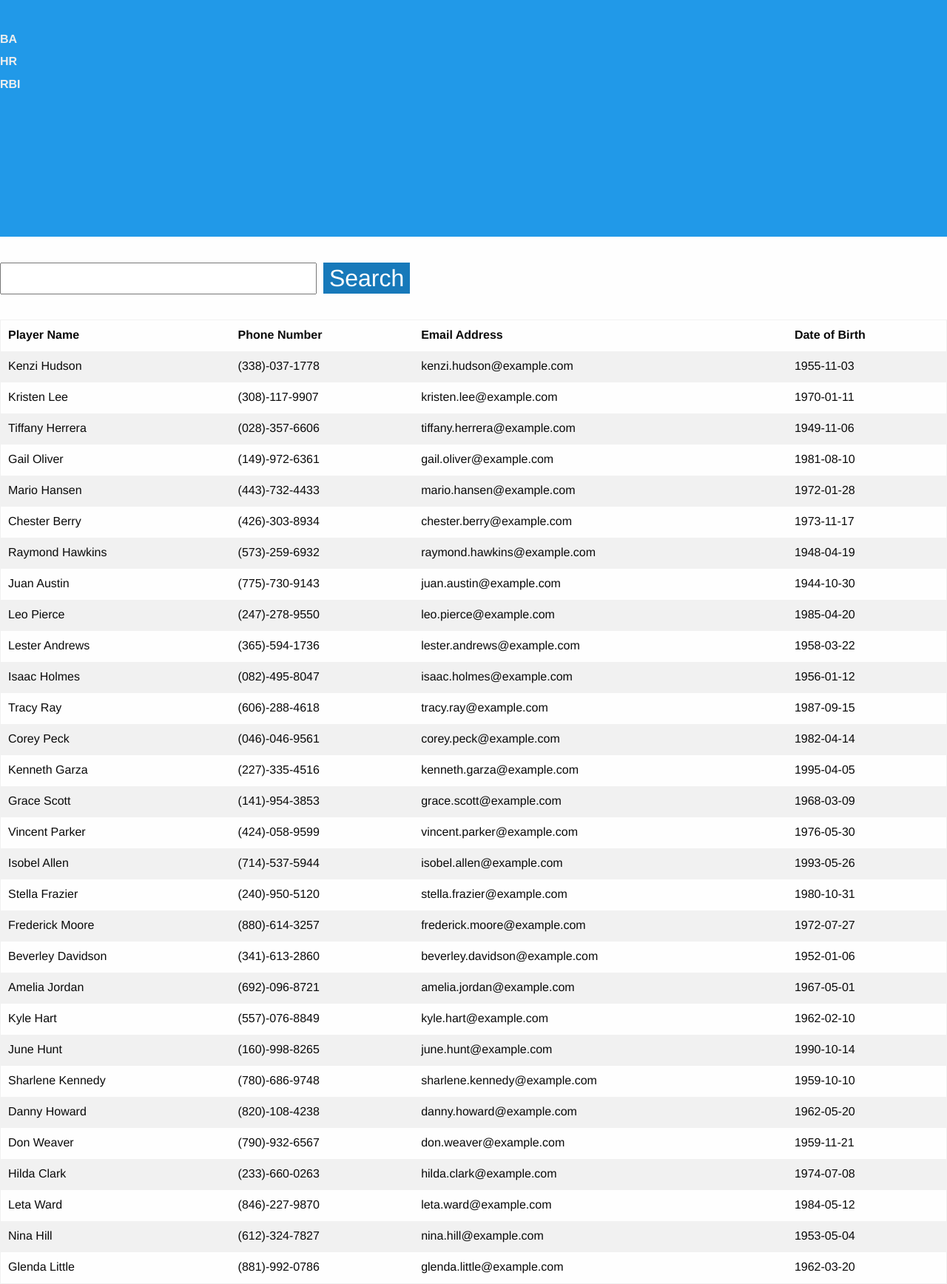
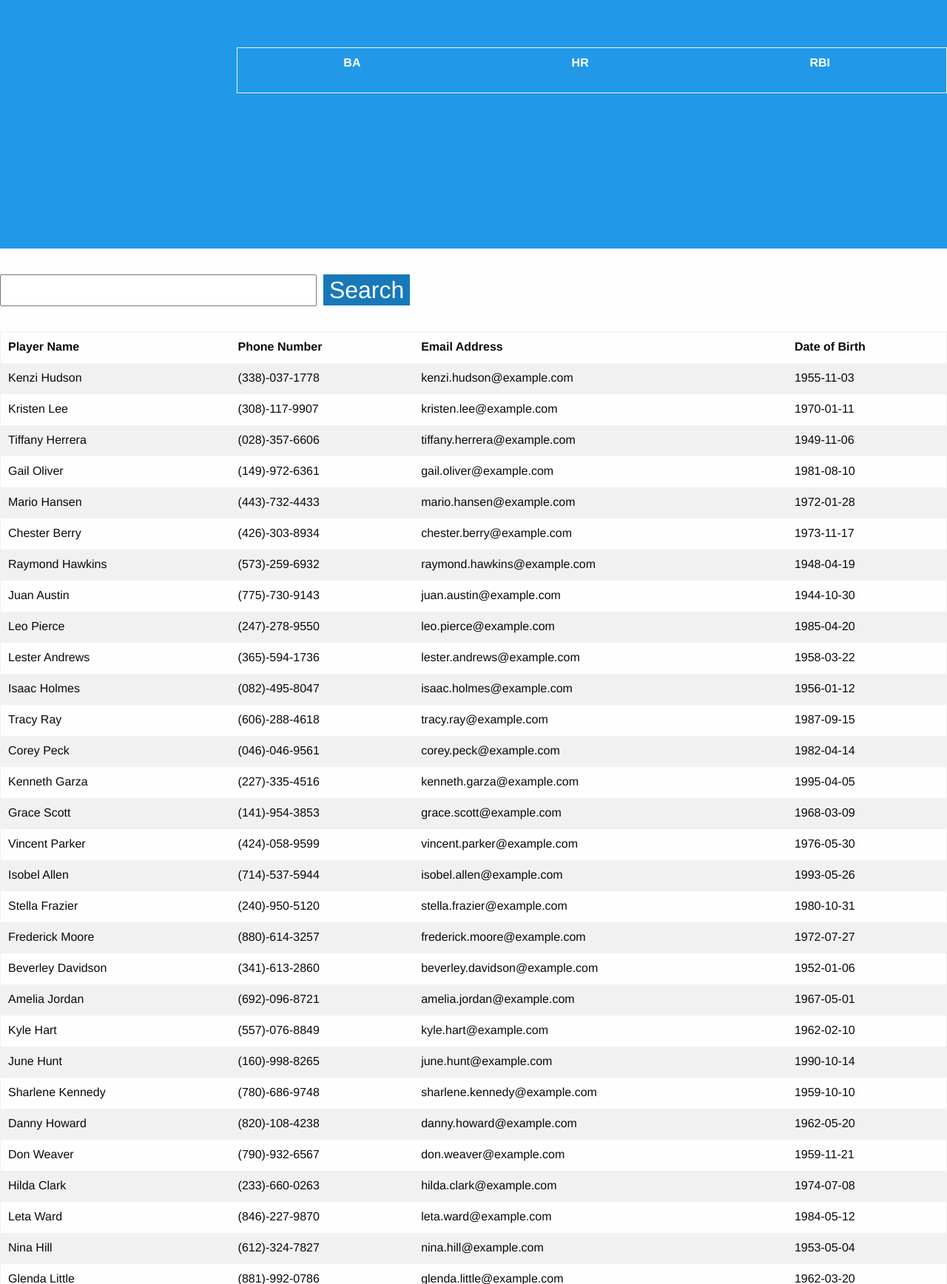
Before and after one commit to tnez/roster, a Flask app: page / in a window 1280 px wide. Shown: the top 1736 px of the page at 74% size. Run offline with Flask 2, Linux system fonts and the light colour scheme; lists and menus that the app fills with data are empty; some libraries are stand-ins or nearby versions.

Commit message:
Minor styling fixes.

```diff
--- a/static/main.css
+++ b/static/main.css
@@ -6,17 +6,22 @@ section {
 
 section.bio {
   padding-top: 2em;
-  height: 20em;
+  height: 21em;
   background: #2199E8;
-  color: #eee;
+  color: white;
 }
 
 section.bio img {
   border-radius: 50%;
-  float: right;
+  margin-bottom: 1em;
   max-height: 12em;
   max-width: 12em;
-  margin-top: 1.66em;
+  text-align: center;
+}
+
+section.bio tr,
+section.bio table tbody tr:nth-child(even) {
+  background: #2199E8;
 }
 
 section.search {
@@ -30,4 +35,13 @@ section.search .label {
 
 th { text-align: left; }
 
+.clickable:hover {
+  background: #2199E8;
+  color: white;
+  cursor: pointer;
+}
+
 .capitalize { text-transform: capitalize; }
+
+.center-align { text-align: center; }
+.center-align th { text-align: center; }
--- a/templates/index.html
+++ b/templates/index.html
@@ -11,18 +11,22 @@
   <body ng-app="roster">
     <section class="bio" ng-controller="bioCtrl">
       <div class="row">
-        <div class="small-6 columns">
+        <div class="small-8 small-offset-2 medium-6 medium-offset-3 center-align columns">
           <h2 class="capitalize">{{currentPlayer.name}}</h2>
-          <dl>
-            <dt>BA</dt>
-            <dd>{{currentPlayer.battingAvg}}</dd>
-            <dt>HR</dt>
-            <dd>{{currentPlayer.hr}}</dd>
-            <dt>RBI</dt>
-            <dd>{{currentPlayer.rbi}}</dd>
-          </dl>
+          <img src="{{currentPlayer.photo}}">
+          <table>
+            <tr>
+              <th>BA</th>
+              <th>HR</th>
+              <th>RBI</th>
+            </tr>
+            <tr>
+              <td>{{currentPlayer.battingAvg}}</td>
+              <td>{{currentPlayer.hr}}</td>
+              <td>{{currentPlayer.rbi}}</td>
+            </tr>
+          </table>
         </div>
-        <img src="{{currentPlayer.photo}}">
       </div>
     </section>
     <section class="search row">
@@ -37,14 +41,14 @@
           <tr>
             <th>Player Name</th>
             <th>Phone Number</th>
-            <th>Email Address</th>
-            <th>Date of Birth</th>
+            <th class="hide-for-small-only">Email Address</th>
+            <th class="hide-for-small-only">Date of Birth</th>
           </tr>
-          <tr ng-repeat="player in players | filter: searchTerm" ng-click="selectPlayer($index)">
+          <tr class="clickable" ng-repeat="player in players | filter: searchTerm" ng-click="selectPlayer($index)">
             <td class="capitalize">{{player.name}}</td>
             <td>{{player.phone}}</td>
-            <td>{{player.email}}</td>
-            <td>{{player.dob}}</td>
+            <td class="hide-for-small-only">{{player.email}}</td>
+            <td class="hide-for-small-only">{{player.dob}}</td>
           </tr>
         </table>
       </div>
```
